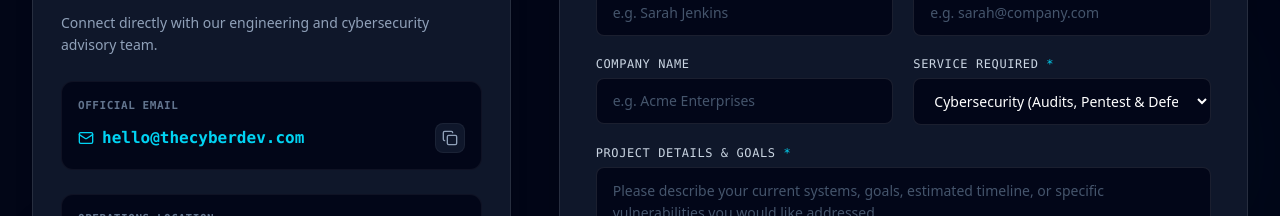
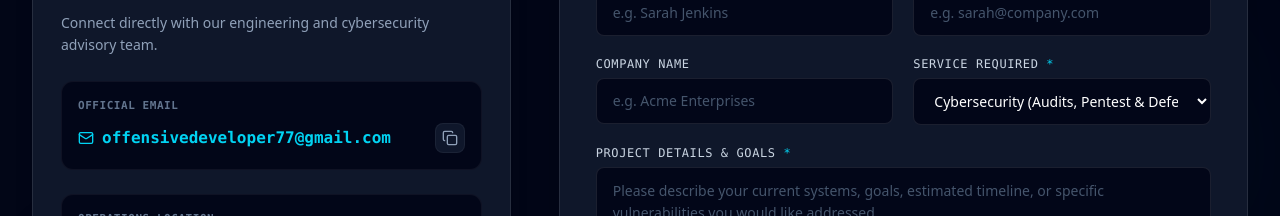
Before and after one commit to malik77asad/Thecyberdev-website, a React (Vite) app in the folder thecyberdev/: page / in a window 1280 px wide. Shown: the part 8860-9076 px from the top of the page. Built offline with nearby package versions, Linux system fonts and the light colour scheme.

Commit message:
Update contact email

```diff
--- a/thecyberdev/src/components/Contact.tsx
+++ b/thecyberdev/src/components/Contact.tsx
@@ -115,11 +115,11 @@ export const Contact: React.FC<ContactProps> = ({ initialService }) => {
                 </div>
                 <div className="flex items-center justify-between">
                   <a
-                    href="mailto:hello@thecyberdev.com"
+                    href="mailto:offensivedeveloper77@gmail.com"
                     className="text-base font-mono font-semibold text-cyan-400 hover:text-cyan-300 transition-colors flex items-center gap-2"
                   >
                     <Mail className="w-4 h-4 text-cyan-400" />
-                    hello@thecyberdev.com
+                    offensivedeveloper77@gmail.com
                   </a>
                   <button
                     onClick={handleCopyEmail}
```
